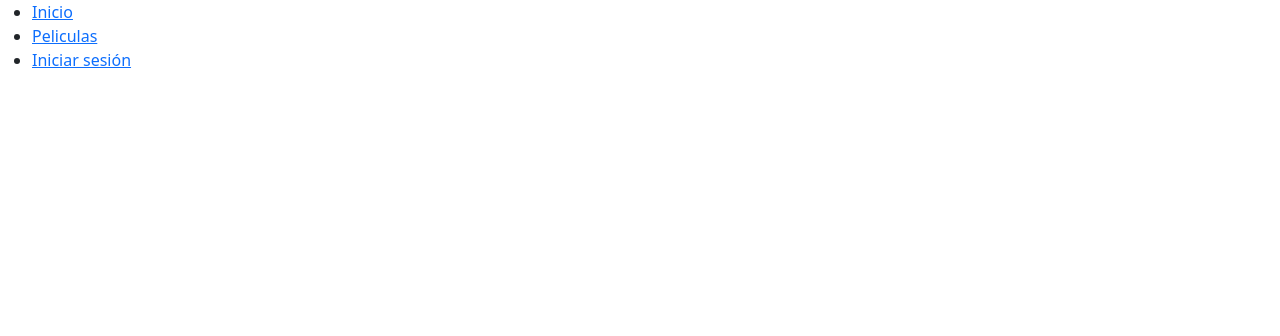
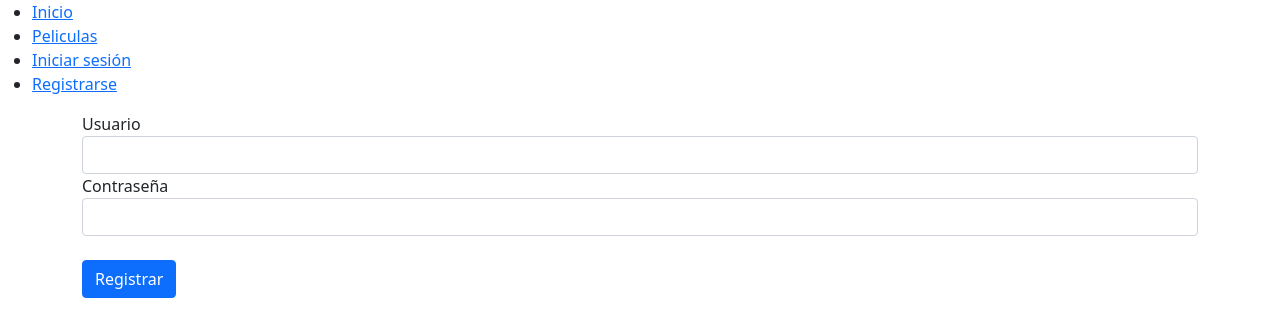
Before and after one commit to fabricabj/AngularEdi, an Angular app: page /registrarse in a window 1280 px wide. Before the commit this address led to /. Shown: the top 336 px of the page. Built offline with nearby package versions, Linux system fonts and the light colour scheme.

Commit message:
separar login y registrar

```diff
--- a/src/app/app-routing.module.ts
+++ b/src/app/app-routing.module.ts
@@ -3,12 +3,13 @@ import { RouterModule, Routes } from '@angular/router';
 import { LoginComponent } from './componentes/login/login.component';
 import { PeliculasComponent } from './componentes/peliculas/peliculas.component';
 import { HeaderComponent } from './componentes/header/header.component';
+import { RegistrarComponent } from './componentes/registrar/registrar.component';
 
 const routes: Routes = [
   {path: "home", redirectTo: ""},
   {path: "peliculas", component: PeliculasComponent, pathMatch:"full"},
   {path: "login", component: LoginComponent, pathMatch:"full"},
-  {path: "registro", redirectTo: '/login'},
+  {path: "registrarse", component: RegistrarComponent, pathMatch:"full"},
   {path: "**", redirectTo: '/404'},
 
 ];
--- a/src/app/app.module.ts
+++ b/src/app/app.module.ts
@@ -7,6 +7,7 @@ import { LoginComponent } from './componentes/login/login.component';
 import { PeliculasComponent } from './componentes/peliculas/peliculas.component';
 import { HeaderComponent } from './componentes/header/header.component';
 import { FormsModule, ReactiveFormsModule } from '@angular/forms';
+import { RegistrarComponent } from './componentes/registrar/registrar.component';
 
 
 @NgModule({
@@ -14,7 +15,8 @@ import { FormsModule, ReactiveFormsModule } from '@angular/forms';
     AppComponent,
     LoginComponent,
     PeliculasComponent,
-    HeaderComponent
+    HeaderComponent,
+    RegistrarComponent
   ],
 
   imports: [
--- a/src/app/componentes/header/header.component.html
+++ b/src/app/componentes/header/header.component.html
@@ -6,6 +6,9 @@
             <div *ngIf="(autorizacionService.authenticated$ | async) === false">
                 <li class="menu__group">
                     <a routerLink="login" class="menu__link r-link text-underlined" name="iniciar-sesion">Iniciar sesión</a>
+                </li>
+                <li class="menu__group">
+                    <a routerLink="Registrarse" class="menu__link r-link text-underlined" name="Registrarse">Registrarse</a>
                 </li>
             </div>
             <div *ngIf = "(autorizacionService.authenticated$ | async) === true">
--- a/src/app/componentes/login/login.component.html
+++ b/src/app/componentes/login/login.component.html
@@ -1,4 +1,4 @@
-<div class="body">
+<!--<div class="body">
     <p class="pass__require hidden" id ="passRequire">La contraseña debe tener: 6 caracteres, 1 numero y 1 mayúscula</p>
     <div class="container" id="container">
         <div class="form-container sign-up-container">
@@ -36,4 +36,26 @@
         </div>
     </div>
 </div>
-</div>
+</div>-->
+
+------------------------------------------------------
+<div class="body">
+<div class="container login">
+    <div class="form">
+        <form class="custom-form" method="POST">
+    <div class="form-group" id="user-group">
+      <label for="user">Usuario</label>
+      <i class="fas fa-user" style="color:black"></i><input class="form-control" type="text" [(ngModel)]="nombre" name="nombre" id="nameL" required>
+    </div>
+    <div class="form-group" id="password-group">
+      <label for="contra">Contraseña</label>
+      <i class="fas fa-lock" style="color:black"></i><input class="form-control" type="password" id="passL" [(ngModel)]="password" name="password" required >
+    </div>
+    <br>
+    <div class="form-group">
+      <button type="submit" (click)="login()" class="btn btn-primary">Ingresar</button>
+    </div>
+</form>
+    </div>
+    </div>
+    </div>
--- /dev/null
+++ b/src/app/componentes/registrar/registrar.component.html
@@ -0,0 +1,20 @@
+<div class="body">
+<div class="container login">
+    <div class="form">
+    <form class="custom-form" method="POST">
+    <div class="form-group" id="user-group">
+      <label for="user">Usuario</label>
+      <i class="fas fa-user" style="color:black"></i><input class="form-control" type="text" [(ngModel)]="nombre" name="nombre" id="nameR" required>
+    </div>
+    <div class="form-group" id="password-group">
+      <label for="contra">Contraseña</label>
+      <i class="fas fa-lock" style="color:black"></i><input class="form-control" type="password" id="passR" [(ngModel)]="password" name="password" required >
+    </div>
+    <br>
+    <div class="form-group">
+      <button type="submit" (click)="registro()" class="btn btn-primary">Registrar</button>
+    </div>
+    </form>
+    </div>
+    </div>
+    </div>
--- /dev/null
+++ b/src/app/componentes/registrar/registrar.component.ts
@@ -0,0 +1,35 @@
+import { Component, OnInit } from '@angular/core';
+import { Router } from '@angular/router';
+import { AutorizacionService } from 'src/app/servicios/autorizacion.service';
+import { UsuariosService } from 'src/app/servicios/usuarios.service';
+
+@Component({
+  selector: 'app-registrar',
+  templateUrl: './registrar.component.html',
+  styleUrls: ['./registrar.component.css']
+})
+export class RegistrarComponent implements OnInit {
+  nombre: string | undefined;
+  password: string| undefined;
+
+  respuestaRe: string | undefined;
+  respuestaLogin: string | undefined;
+
+  constructor( public userService: UsuariosService, public router: Router, public autorizacionService : AutorizacionService ) { }
+
+  registro(){
+    const user = {nombre: this.nombre, contrasena: this.password};
+    console.log(user)
+    this.userService.registro(user).subscribe( data => {
+      if(data['success'] == true){
+        this.respuestaRe = data['message'];
+      }else{
+        this.respuestaRe = data['message'];
+      }
+    });
+  }
+
+  ngOnInit(): void {
+  }
+
+}
```
Also changed, not shown: src/app/componentes/registrar/registrar.component.css (added), 1 other file (tests, documents, lock files or other folders).
